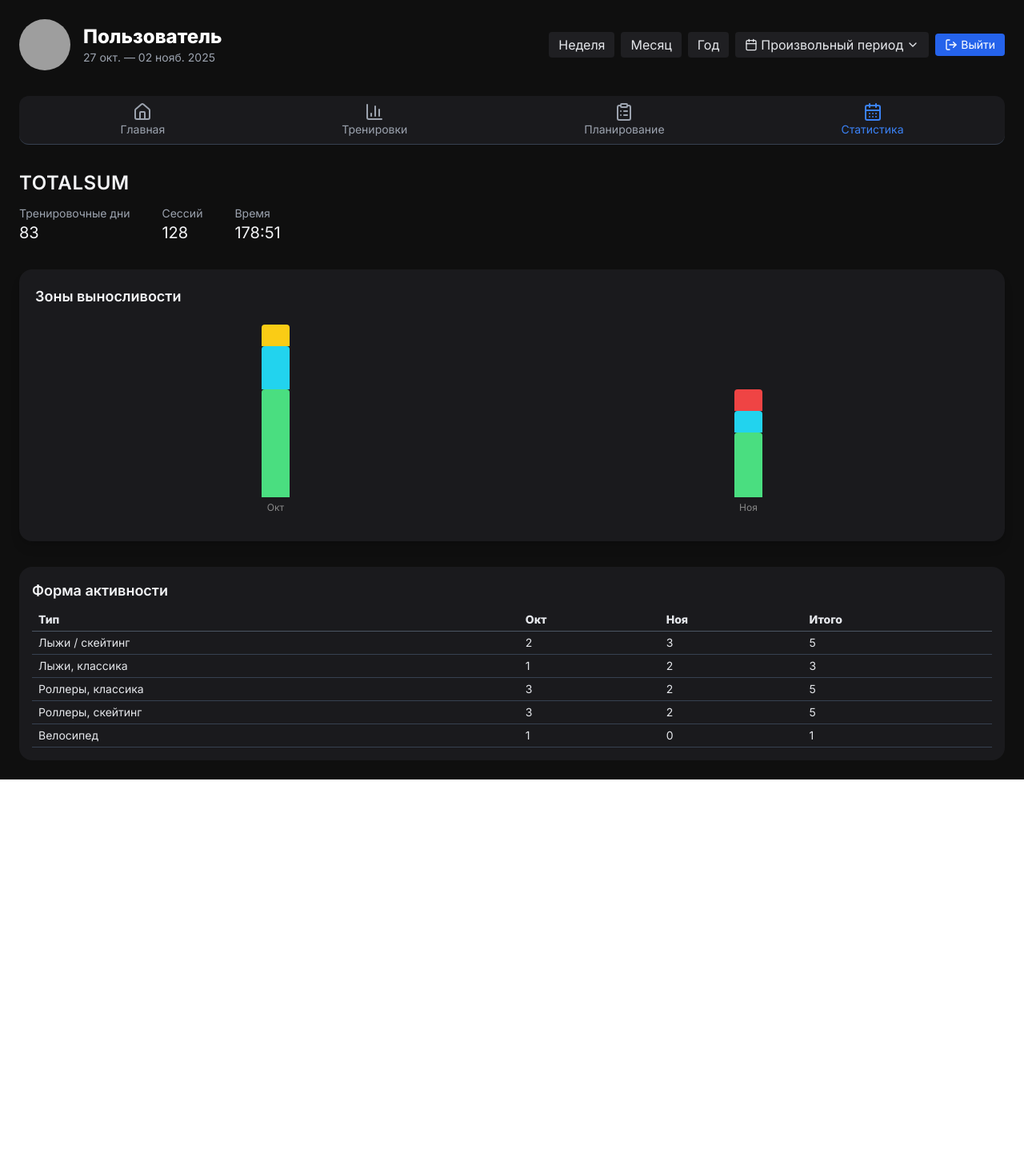
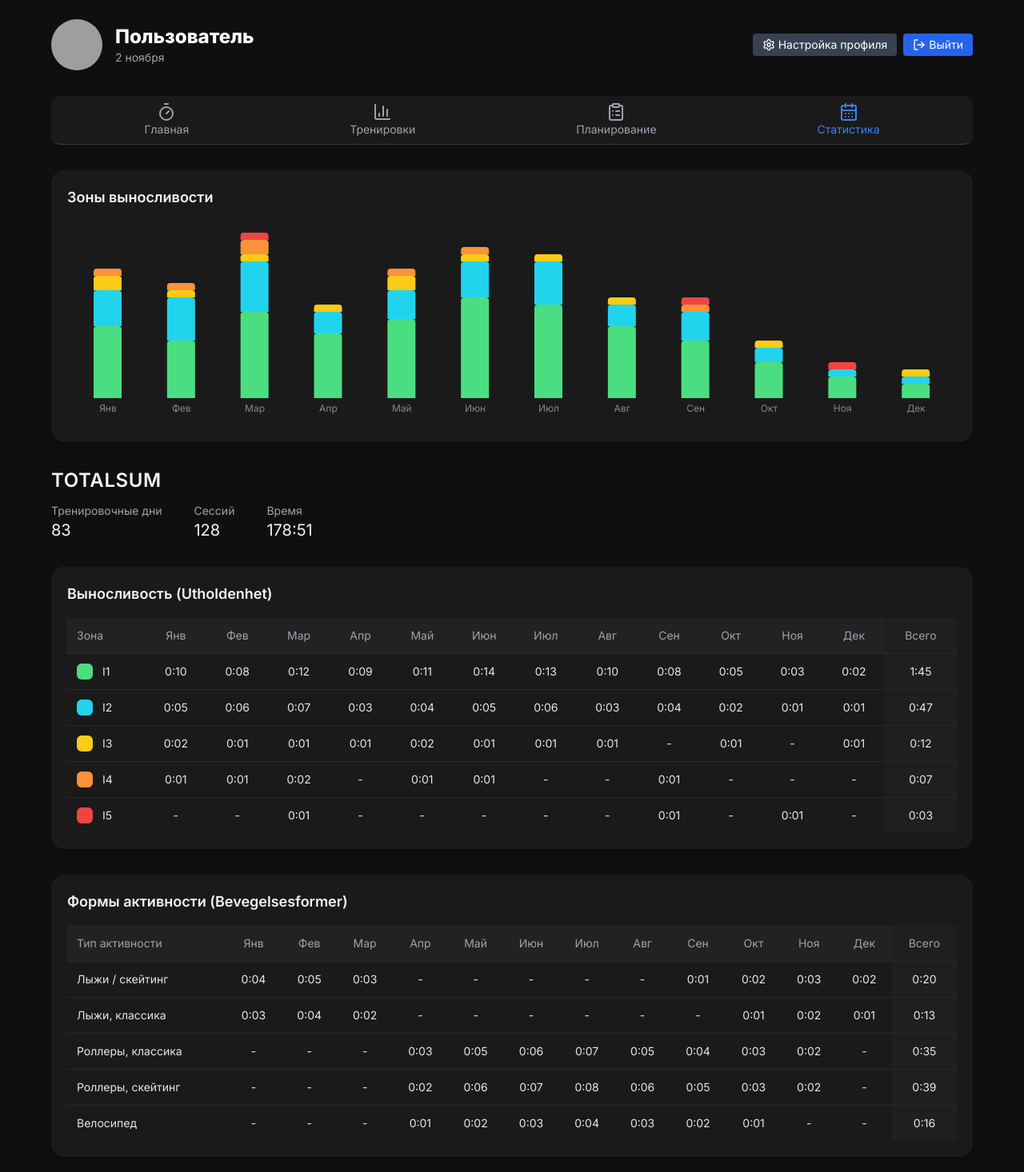
Before and after one commit to mbaliabin/dagbook-test, a React (Vite) app in the folder fasx-frontend/: page /statistics in a window 1280 px wide. Shown: the top 1466 px of the page at 80% size. Before the commit the page ends 975 px from the top, so only its background shows below. Built offline with nearby package versions, Linux system fonts and the light colour scheme; grey boxes are pictures that could not be loaded.

Commit message:
Доработка StatisticsPage.tsx 195

```diff
--- a/fasx-frontend/src/pages/StatisticsPage.tsx
+++ b/fasx-frontend/src/pages/StatisticsPage.tsx
@@ -2,16 +2,13 @@ import React from "react";
 import { useNavigate, useLocation } from "react-router-dom";
 import dayjs from "dayjs";
 import "dayjs/locale/ru";
-import isBetween from "dayjs/plugin/isBetween";
 import {
-  Home,
+  Timer,
   BarChart3,
   ClipboardList,
   CalendarDays,
-  Plus,
+  Settings,
   LogOut,
-  Calendar,
-  ChevronDown,
 } from "lucide-react";
 import {
   BarChart,
@@ -20,25 +17,14 @@ import {
   Tooltip,
   ResponsiveContainer,
 } from "recharts";
-import { DateRange } from "react-date-range";
-import { ru } from "date-fns/locale";
-import "react-date-range/dist/styles.css";
-import "react-date-range/dist/theme/default.css";
 
 dayjs.locale("ru");
-dayjs.extend(isBetween);
 
 export default function StatsPage() {
   const navigate = useNavigate();
   const location = useLocation();
 
   const [name] = React.useState("Пользователь");
-  const [reportType, setReportType] = React.useState("Общий отчет");
-  const [dateRange, setDateRange] = React.useState<{ startDate: Date; endDate: Date }>({
-    startDate: dayjs().startOf("isoWeek").toDate(),
-    endDate: dayjs().endOf("isoWeek").toDate(),
-  });
-  const [showDateRangePicker, setShowDateRangePicker] = React.useState(false);
 
   const totals = {
     trainingDays: 83,
@@ -46,22 +32,24 @@ export default function StatsPage() {
     time: "178:51",
   };
 
-  const months = ["Янв","Фев","Мар","Апр","Май","Июн","Июл","Авг","Сен","Окт","Ноя","Дек"];
+  const months = [
+    "Янв","Фев","Мар","Апр","Май","Июн","Июл","Авг","Сен","Окт","Ноя","Дек",
+  ];
 
   const enduranceZones = [
-    { zone: "I1", color: "#4ade80", months: [10,8,12,9,11,14,13,10,8,5,3,2] },
-    { zone: "I2", color: "#22d3ee", months: [5,6,7,3,4,5,6,3,4,2,1,1] },
-    { zone: "I3", color: "#facc15", months: [2,1,1,1,2,1,1,1,0,1,0,1] },
-    { zone: "I4", color: "#fb923c", months: [1,1,2,0,1,1,0,0,1,0,0,0] },
-    { zone: "I5", color: "#ef4444", months: [0,0,1,0,0,0,0,0,1,0,1,0] },
+    { zone: "I1", color: "#4ade80", months: [10,8,12,9,11,14,13,10,8,5,3,2], total: 105 },
+    { zone: "I2", color: "#22d3ee", months: [5,6,7,3,4,5,6,3,4,2,1,1], total: 47 },
+    { zone: "I3", color: "#facc15", months: [2,1,1,1,2,1,1,1,0,1,0,1], total: 12 },
+    { zone: "I4", color: "#fb923c", months: [1,1,2,0,1,1,0,0,1,0,0,0], total: 7 },
+    { zone: "I5", color: "#ef4444", months: [0,0,1,0,0,0,0,0,1,0,1,0], total: 3 },
   ];
 
   const movementTypes = [
-    { type: "Лыжи / скейтинг", months: [4,5,3,0,0,0,0,0,1,2,3,2] },
-    { type: "Лыжи, классика", months: [3,4,2,0,0,0,0,0,0,1,2,1] },
-    { type: "Роллеры, классика", months: [0,0,0,3,5,6,7,5,4,3,2,0] },
-    { type: "Роллеры, скейтинг", months: [0,0,0,2,6,7,8,6,5,3,2,0] },
-    { type: "Велосипед", months: [0,0,0,1,2,3,4,3,2,1,0,0] },
+    { type: "Лыжи / скейтинг", months: [4,5,3,0,0,0,0,0,1,2,3,2], total: 20 },
+    { type: "Лыжи, классика", months: [3,4,2,0,0,0,0,0,0,1,2,1], total: 13 },
+    { type: "Роллеры, классика", months: [0,0,0,3,5,6,7,5,4,3,2,0], total: 35 },
+    { type: "Роллеры, скейтинг", months: [0,0,0,2,6,7,8,6,5,3,2,0], total: 39 },
+    { type: "Велосипед", months: [0,0,0,1,2,3,4,3,2,1,0,0], total: 16 },
   ];
 
   const formatTime = (minutes: number) => {
@@ -70,41 +58,12 @@ export default function StatsPage() {
     return `${h}:${m.toString().padStart(2, "0")}`;
   };
 
-  const startMonth = dayjs(dateRange.startDate).month();
-  const endMonth = dayjs(dateRange.endDate).month();
+  return (
+    <div className="min-h-screen bg-[#0f0f0f] text-gray-200 p-6">
+      <div className="max-w-6xl mx-auto space-y-8">
 
-  const filteredMonths = months.slice(startMonth, endMonth + 1);
-  const filteredEnduranceZones = enduranceZones.map((zone) => ({
-    ...zone,
-    months: zone.months.slice(startMonth, endMonth + 1),
-    total: zone.months.slice(startMonth, endMonth + 1).reduce((a,b) => a+b, 0),
-  }));
-  const filteredMovementTypes = movementTypes.map((m) => ({
-    ...m,
-    months: m.months.slice(startMonth, endMonth + 1),
-    total: m.months.slice(startMonth, endMonth + 1).reduce((a,b) => a+b, 0),
-  }));
-
-  const handleLogout = () => {
-    localStorage.removeItem("token");
-    navigate("/login");
-  };
-
-  const menuItems = [
-    { label: "Главная", icon: Home, path: "/daily" },
-    { label: "Тренировки", icon: BarChart3, path: "/profile" },
-    { label: "Планирование", icon: ClipboardList, path: "/planning" },
-    { label: "Статистика", icon: CalendarDays, path: "/statistics" },
-  ];
-
-  const applyDateRange = () => setShowDateRangePicker(false);
-
-  return (
-    <div className="min-h-screen bg-[#0f0f0f] text-gray-200 p-6 w-full">
-      <div className="w-full space-y-8">
-
-        {/* Header */}
-        <div className="flex flex-col md:flex-row md:items-center md:justify-between gap-4 mb-4 w-full">
+        {/* Верхний блок с аватаром и кнопками */}
+        <div className="flex flex-col md:flex-row md:items-center md:justify-between gap-4">
           <div className="flex items-center space-x-4">
             <img
               src="/profile.jpg"
@@ -113,70 +72,19 @@ export default function StatsPage() {
             />
             <div>
               <h1 className="text-2xl font-bold text-white">{name}</h1>
-              <p className="text-sm text-gray-400">
-                {dayjs(dateRange.startDate).format("DD MMM")} — {dayjs(dateRange.endDate).format("DD MMM YYYY")}
-              </p>
+              <p className="text-sm text-gray-400">{dayjs().format("D MMMM")}</p>
             </div>
           </div>
 
-          {/* Периоды + кнопки */}
-          <div className="flex flex-wrap items-center gap-2">
+          <div className="flex items-center space-x-2">
             <button
-              className="px-3 py-1 rounded bg-[#1f1f22] hover:bg-[#2a2a2d]"
-              onClick={() =>
-                setDateRange({ startDate: dayjs().startOf("isoWeek").toDate(), endDate: dayjs().endOf("isoWeek").toDate() })
-              }
+              onClick={() => navigate("/profile/settings")}
+              className="bg-gray-700 hover:bg-gray-600 text-white text-sm px-3 py-1 rounded flex items-center"
             >
-              Неделя
+              <Settings className="w-4 h-4 mr-1" /> Настройка профиля
             </button>
             <button
-              className="px-3 py-1 rounded bg-[#1f1f22] hover:bg-[#2a2a2d]"
-              onClick={() =>
-                setDateRange({ startDate: dayjs().startOf("month").toDate(), endDate: dayjs().endOf("month").toDate() })
-              }
-            >
-              Месяц
-            </button>
-            <button
-              className="px-3 py-1 rounded bg-[#1f1f22] hover:bg-[#2a2a2d]"
-              onClick={() =>
-                setDateRange({ startDate: dayjs().startOf("year").toDate(), endDate: dayjs().endOf("year").toDate() })
-              }
-            >
-              Год
-            </button>
-            <div className="relative">
-              <button
-                onClick={() => setShowDateRangePicker(prev => !prev)}
-                className="flex items-center gap-1 px-3 py-1 rounded bg-[#1f1f22] hover:bg-[#2a2a2d]"
-              >
-                <Calendar className="w-4 h-4" />
-                Произвольный период
-                <ChevronDown className="w-4 h-4" />
-              </button>
-
-              {showDateRangePicker && (
-                <div className="absolute z-50 mt-2 bg-[#1a1a1d] rounded shadow-lg p-2">
-                  <DateRange
-                    ranges={[{ startDate: dateRange.startDate, endDate: dateRange.endDate, key: "selection" }]}
-                    onChange={item => setDateRange({ startDate: item.selection.startDate, endDate: item.selection.endDate })}
-                    moveRangeOnFirstSelection={false}
-                    months={1}
-                    direction="horizontal"
-                    rangeColors={["#3b82f6"]}
-                    locale={ru}
-                    weekStartsOn={1}
-                  />
-                  <div className="flex justify-end mt-2 gap-2">
-                    <button onClick={() => setShowDateRangePicker(false)} className="px-3 py-1 rounded border border-gray-600 hover:bg-gray-700 text-gray-300">Отмена</button>
-                    <button onClick={applyDateRange} className="px-3 py-1 rounded bg-blue-600 hover:bg-blue-700 text-white">Применить</button>
-                  </div>
-                </div>
-              )}
-            </div>
-
-            <button
-              onClick={handleLogout}
+              onClick={() => { localStorage.removeItem("token"); navigate("/login"); }}
               className="bg-blue-600 hover:bg-blue-700 text-white text-sm px-3 py-1 rounded flex items-center"
             >
               <LogOut className="w-4 h-4 mr-1" /> Выйти
@@ -185,12 +93,27 @@ export default function StatsPage() {
         </div>
 
         {/* Верхнее меню */}
-        <div className="flex justify-around bg-[#1a1a1d] border-b border-gray-700 py-2 px-4 rounded-xl mb-6">
-          {menuItems.map(item => {
+        <div className="flex justify-around bg-[#1a1a1a] border-b border-gray-700 py-2 px-4 rounded-xl">
+          {[
+            { label: "Главная", icon: Timer, path: "/daily" },
+            { label: "Тренировки", icon: BarChart3, path: "/profile" },
+            { label: "Планирование", icon: ClipboardList, path: "/planning" },
+            { label: "Статистика", icon: CalendarDays, path: "/statistics" },
+          ].map((item) => {
             const Icon = item.icon;
-            const isActive = location.pathname === item.path;
+            const isActive =
+              (item.path === "/daily" && location.pathname === "/daily") ||
+              (item.path === "/profile" && location.pathname === "/profile") ||
+              (item.path !== "/daily" && item.path !== "/profile" && location.pathname === item.path);
+
             return (
-              <button key={item.path} onClick={() => navigate(item.path)} className={`flex flex-col items-center text-sm transition-colors ${isActive ? "text-blue-500" : "text-gray-400 hover:text-white"}`}>
+              <button
+                key={item.path}
+                onClick={() => navigate(item.path)}
+                className={`flex flex-col items-center text-sm transition-colors ${
+                  isActive ? "text-blue-500" : "text-gray-400 hover:text-white"
+                }`}
+              >
                 <Icon className="w-6 h-6" />
                 <span>{item.label}</span>
               </button>
@@ -198,9 +121,53 @@ export default function StatsPage() {
           })}
         </div>
 
-        {/* TOTALSUM */}
+        {/* Диаграмма зон выносливости */}
+        <div className="bg-[#1a1a1a] p-5 rounded-2xl shadow-lg">
+          <h2 className="text-lg font-semibold mb-4 text-gray-100">Зоны выносливости</h2>
+          <div className="h-64">
+            <ResponsiveContainer width="100%" height="100%">
+              <BarChart
+                data={months.map((month, i) => {
+                  const data: any = { month };
+                  enduranceZones.forEach((zone) => (data[zone.zone] = zone.months[i]));
+                  return data;
+                })}
+                barSize={35}
+              >
+                <XAxis dataKey="month" axisLine={false} tickLine={false} tick={{ fill: "#888", fontSize: 12 }} />
+                <Tooltip
+                  content={({ active, payload }: any) => {
+                    if (active && payload && payload.length) {
+                      return (
+                        <div className="bg-[#1e1e1e] border border-[#333] px-3 py-2 rounded-xl text-xs text-gray-300 shadow-md">
+                          {payload.map((p: any) => (
+                            <p key={p.dataKey} className="mt-1">
+                              <span
+                                className="inline-block w-3 h-3 mr-1 rounded-full"
+                                style={{ backgroundColor: p.fill }}
+                              ></span>
+                              {p.dataKey}: {formatTime(p.value)}
+                            </p>
+                          ))}
+                        </div>
+                      );
+                    }
+                    return null;
+                  }}
+                />
+                {enduranceZones.map((zone) => (
+                  <Bar key={zone.zone} dataKey={zone.zone} stackId="a" fill={zone.color} radius={[4, 4, 0, 0]} />
+                ))}
+              </BarChart>
+            </ResponsiveContainer>
+          </div>
+        </div>
+
+        {/* TOTALSUM перенесён после диаграммы */}
         <div>
-          <h1 className="text-2xl font-semibold tracking-wide text-gray-100">TOTALSUM</h1>
+          <h1 className="text-2xl font-semibold tracking-wide text-gray-100">
+            TOTALSUM
+          </h1>
           <div className="flex flex-wrap gap-10 text-sm mt-3">
             <div>
               <p className="text-gray-400">Тренировочные дни</p>
@@ -217,62 +184,48 @@ export default function StatsPage() {
           </div>
         </div>
 
-        {/* Диаграмма */}
-        <div className="bg-[#1a1a1d] p-5 rounded-2xl shadow-lg">
-          <h2 className="text-lg font-semibold mb-4 text-gray-100">Зоны выносливости</h2>
-          <div className="h-64">
-            <ResponsiveContainer width="100%" height="100%">
-              <BarChart
-                data={filteredMonths.map((month, i) => {
-                  const data: any = { month };
-                  filteredEnduranceZones.forEach(zone => (data[zone.zone] = zone.months[i]));
-                  return data;
-                })}
-                barSize={35}
-              >
-                <XAxis dataKey="month" axisLine={false} tickLine={false} tick={{ fill: "#888", fontSize: 12 }} />
-                <Tooltip
-                  content={({ active, payload }: any) => {
-                    if (active && payload && payload.length) {
-                      return (
-                        <div className="bg-[#1e1e1e] border border-[#333] px-3 py-2 rounded-xl text-xs text-gray-300 shadow-md">
-                          {payload.map((p: any) => (
-                            <p key={p.dataKey} className="mt-1">
-                              <span className="inline-block w-3 h-3 mr-1 rounded-full" style={{ backgroundColor: p.fill }}></span>
-                              {p.dataKey}: {formatTime(p.value)}
-                            </p>
-                          ))}
-                        </div>
-                      );
-                    }
-                    return null;
-                  }}
-                />
-                {filteredEnduranceZones.map(zone => (
-                  <Bar key={zone.zone} dataKey={zone.zone} stackId="a" fill={zone.color} radius={[4,4,0,0]} />
-                ))}
-              </BarChart>
-            </ResponsiveContainer>
-          </div>
-        </div>
-
-        {/* Таблица форм активности */}
-        <div className="overflow-x-auto bg-[#1a1a1d] p-4 rounded-2xl">
-          <h2 className="text-lg font-semibold mb-2 text-gray-100">Форма активности</h2>
-          <table className="w-full text-sm text-left border-collapse">
+        {/* Таблицы */}
+        <div className="bg-[#1a1a1a] p-5 rounded-2xl shadow-lg overflow-x-auto">
+          <h2 className="text-lg font-semibold text-gray-100 mb-4">Выносливость (Utholdenhet)</h2>
+          <table className="w-full min-w-[900px] text-sm border-collapse">
             <thead>
-              <tr>
-                <th className="px-2 py-1 border-b border-gray-600">Тип</th>
-                {filteredMonths.map(m => <th key={m} className="px-2 py-1 border-b border-gray-600">{m}</th>)}
-                <th className="px-2 py-1 border-b border-gray-600">Итого</th>
+              <tr className="bg-[#222] text-gray-400 text-left">
+                <th className="p-3 font-medium sticky left-0 bg-[#222]">Зона</th>
+                {months.map((m) => (<th key={m} className="p-3 font-medium text-center">{m}</th>))}
+                <th className="p-3 font-medium text-center bg-[#1f1f1f]">Всего</th>
               </tr>
             </thead>
             <tbody>
-              {filteredMovementTypes.map(mt => (
-                <tr key={mt.type}>
-                  <td className="px-2 py-1 border-b border-gray-700">{mt.type}</td>
-                  {mt.months.map((val, i) => <td key={i} className="px-2 py-1 border-b border-gray-700">{val}</td>)}
-                  <td className="px-2 py-1 border-b border-gray-700">{mt.total}</td>
+              {enduranceZones.map((z) => (
+                <tr key={z.zone} className="border-t border-[#2a2a2a] hover:bg-[#252525]/60 transition">
+                  <td className="p-3 flex items-center gap-3 sticky left-0 bg-[#1a1a1a]">
+                    <div className="w-5 h-5 rounded-md" style={{ backgroundColor: z.color }}></div>
+                    {z.zone}
+                  </td>
+                  {z.months.map((val, i) => (<td key={i} className="p-3 text-center">{val > 0 ? formatTime(val) : "-"}</td>))}
+                  <td className="p-3 text-center font-medium bg-[#1f1f1f]">{formatTime(z.total)}</td>
+                </tr>
+              ))}
+            </tbody>
+          </table>
+        </div>
+
+        <div className="bg-[#1a1a1a] p-5 rounded-2xl shadow-lg overflow-x-auto">
+          <h2 className="text-lg font-semibold text-gray-100 mb-4">Формы активности (Bevegelsesformer)</h2>
+          <table className="w-full min-w-[900px] text-sm border-collapse">
+            <thead>
+              <tr className="bg-[#222] text-gray-400 text-left">
+                <th className="p-3 font-medium sticky left-0 bg-[#222]">Тип активности</th>
+                {months.map((m) => (<th key={m} className="p-3 font-medium text-center">{m}</th>))}
+                <th className="p-3 font-medium text-center bg-[#1f1f1f]">Всего</th>
+              </tr>
+            </thead>
+            <tbody>
+              {movementTypes.map((m) => (
+                <tr key={m.type} className="border-t border-[#2a2a2a] hover:bg-[#252525]/60 transition">
+                  <td className="p-3 sticky left-0 bg-[#1a1a1a]">{m.type}</td>
+                  {m.months.map((val, i) => (<td key={i} className="p-3 text-center">{val > 0 ? formatTime(val) : "-"}</td>))}
+                  <td className="p-3 text-center font-medium bg-[#1f1f1f]">{formatTime(m.total)}</td>
                 </tr>
               ))}
             </tbody>
```
